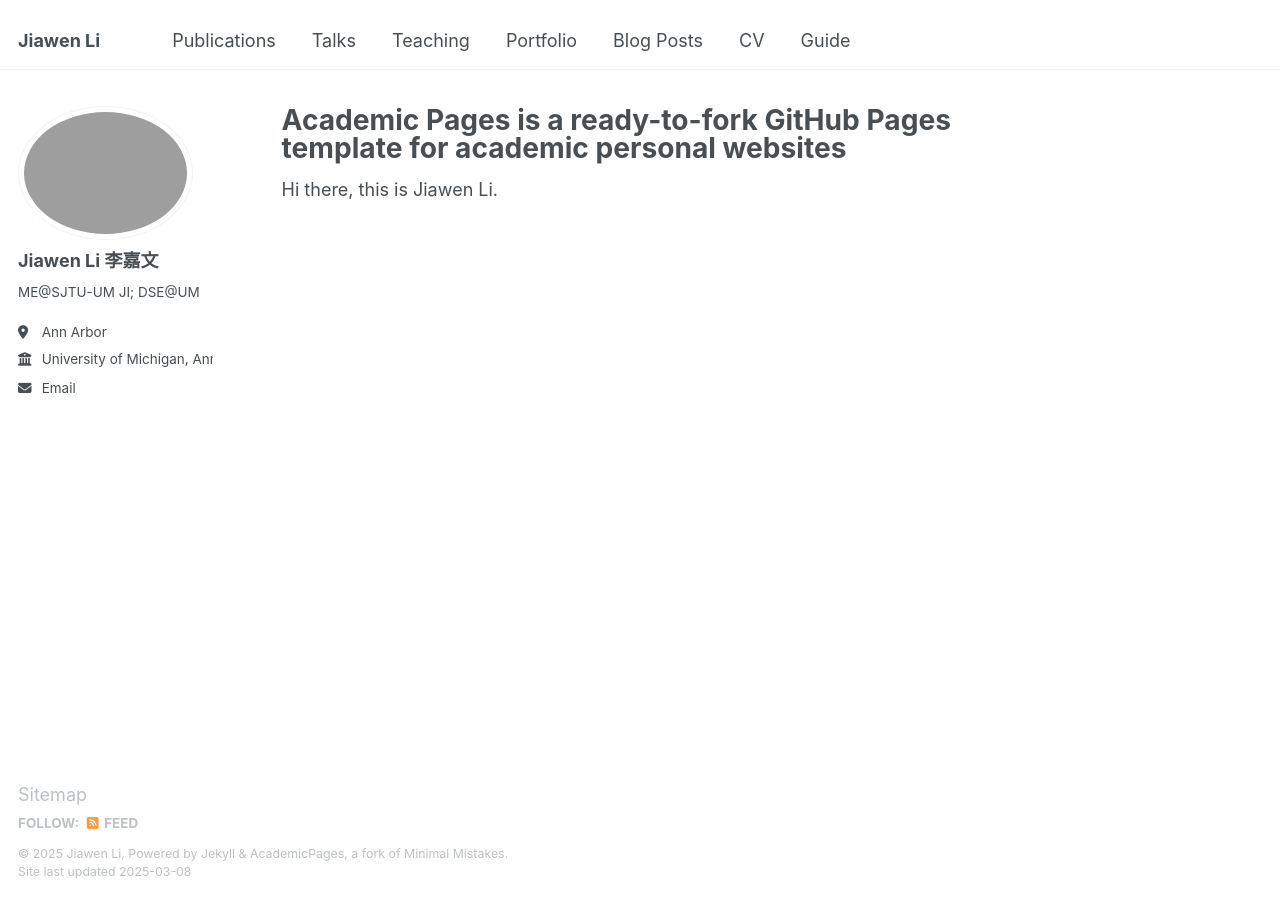
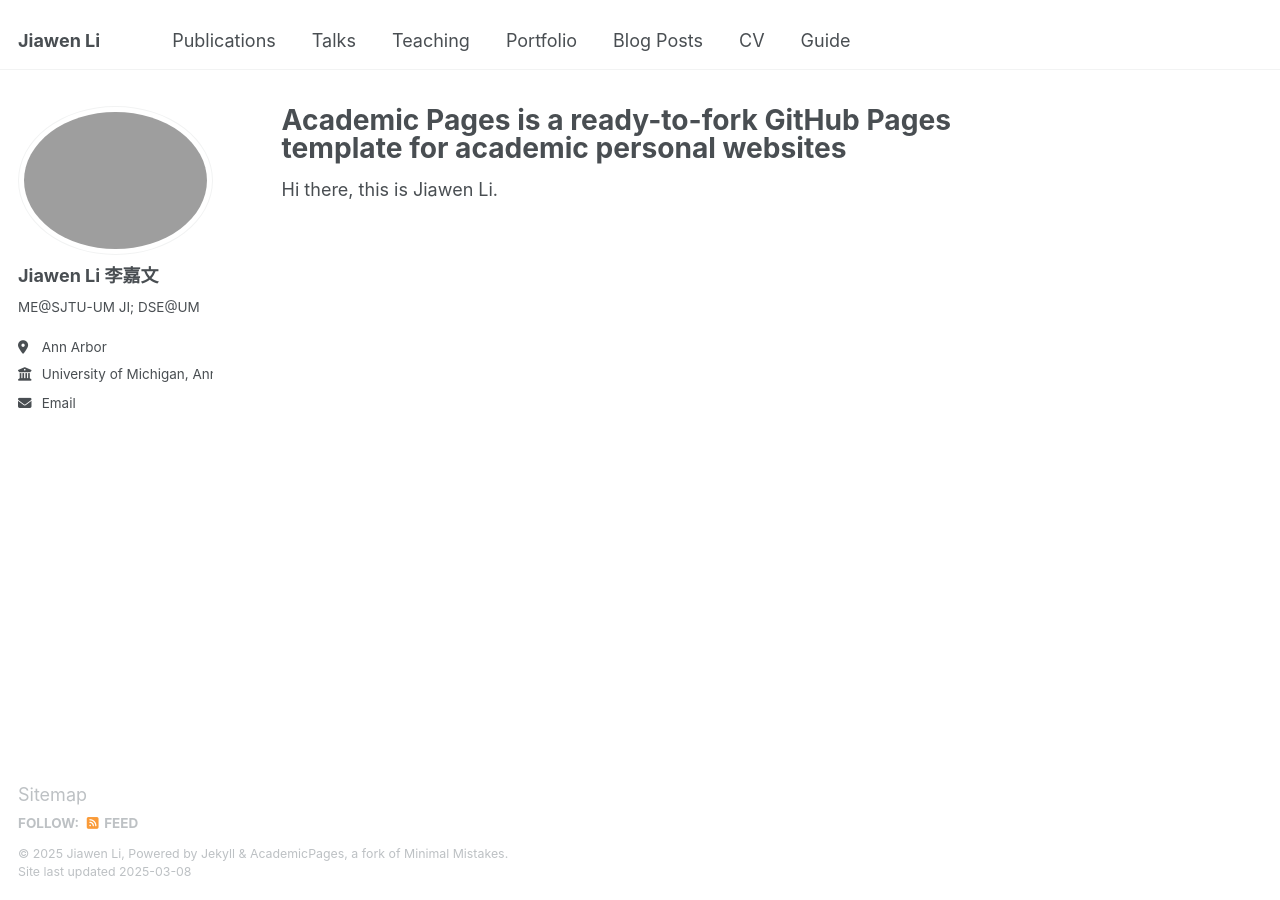
Before and after one commit to Jiawen-lee/Jiawen-lee.github.io, a Jekyll site: the page built from _pages/about.md, in a window 1280 px wide. Built offline with Jekyll 4.4.1, drawn with Linux system fonts in a browser that asks for light colours.

Commit message:
Update _sidebar.scss

```diff
--- a/_sass/layout/_sidebar.scss
+++ b/_sass/layout/_sidebar.scss
@@ -84,8 +84,6 @@
   display: table-cell;
   vertical-align: top;
   width: 36px;
-  // set width only, for non-square avatars
-  // height: 36px;
 
   @include breakpoint($large) {
     display: block;
@@ -94,8 +92,10 @@
   }
 
   img {
-    max-width: 175px;
-    border-radius: 50%;
+    width: 100%;
+    height: auto;
+    border-radius: 50%; // Ensures the image is a fixed circle
+    object-fit: cover; // Ensures the image covers the container while maintaining aspect ratio
 
     @include breakpoint($large) {
       padding: 5px;
```
